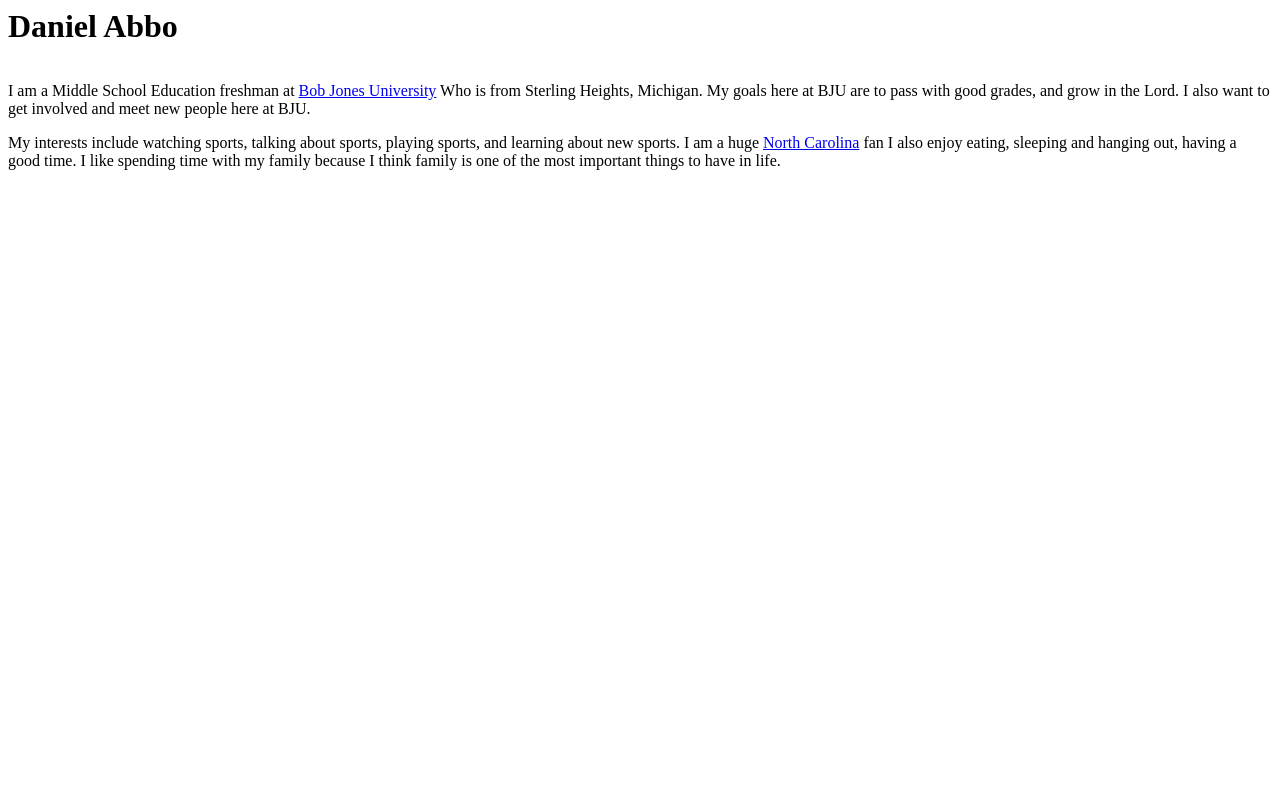
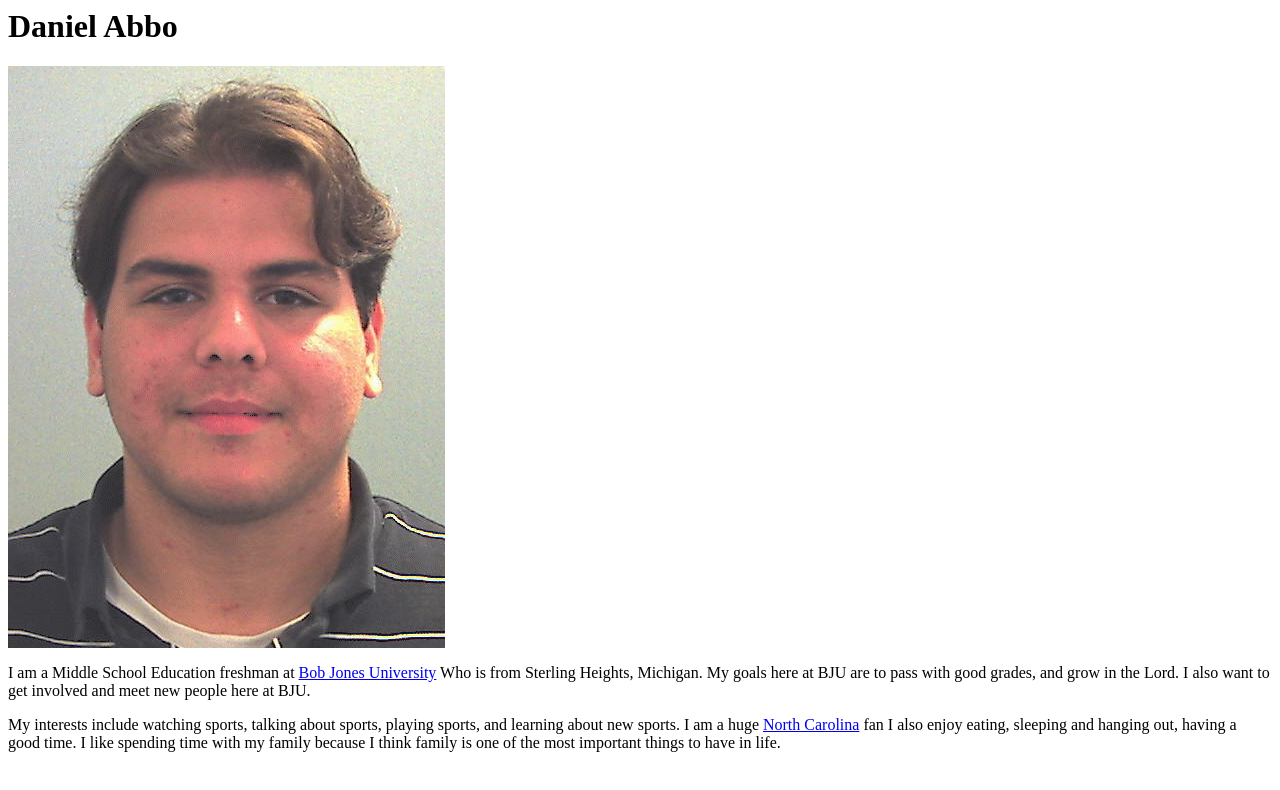
Before and after one commit to dabbo713/dabbo713.github.io, a plain HTML site: page index.html in a window 1280 px wide. Drawn offline with Linux system fonts and the light colour scheme.

Commit message:
Update index.html

```diff
--- a/index.html
+++ b/index.html
@@ -1,7 +1,7 @@
 <html>
 <body>
 <h1>Daniel Abbo</h1>
-<img https://github.com/dabbo713/dabbo713.github.io/blob/master/dabbo%20headshot.jpg>
+<img src="https://github.com/dabbo713/dabbo713.github.io/blob/master/dabbo%20headshot.jpg">
 <p> I am a Middle School Education freshman at <a href=“www.bju.edu”>Bob Jones University</a> Who is from Sterling Heights, Michigan. My goals here at BJU are to pass with good grades, and grow in the Lord. I also want to get involved and meet new people here at BJU.
 <p> My interests include watching sports, talking about sports, playing sports, and learning about new sports.
   I am a huge <a href=“goheels.com>North Carolina</a>
```
